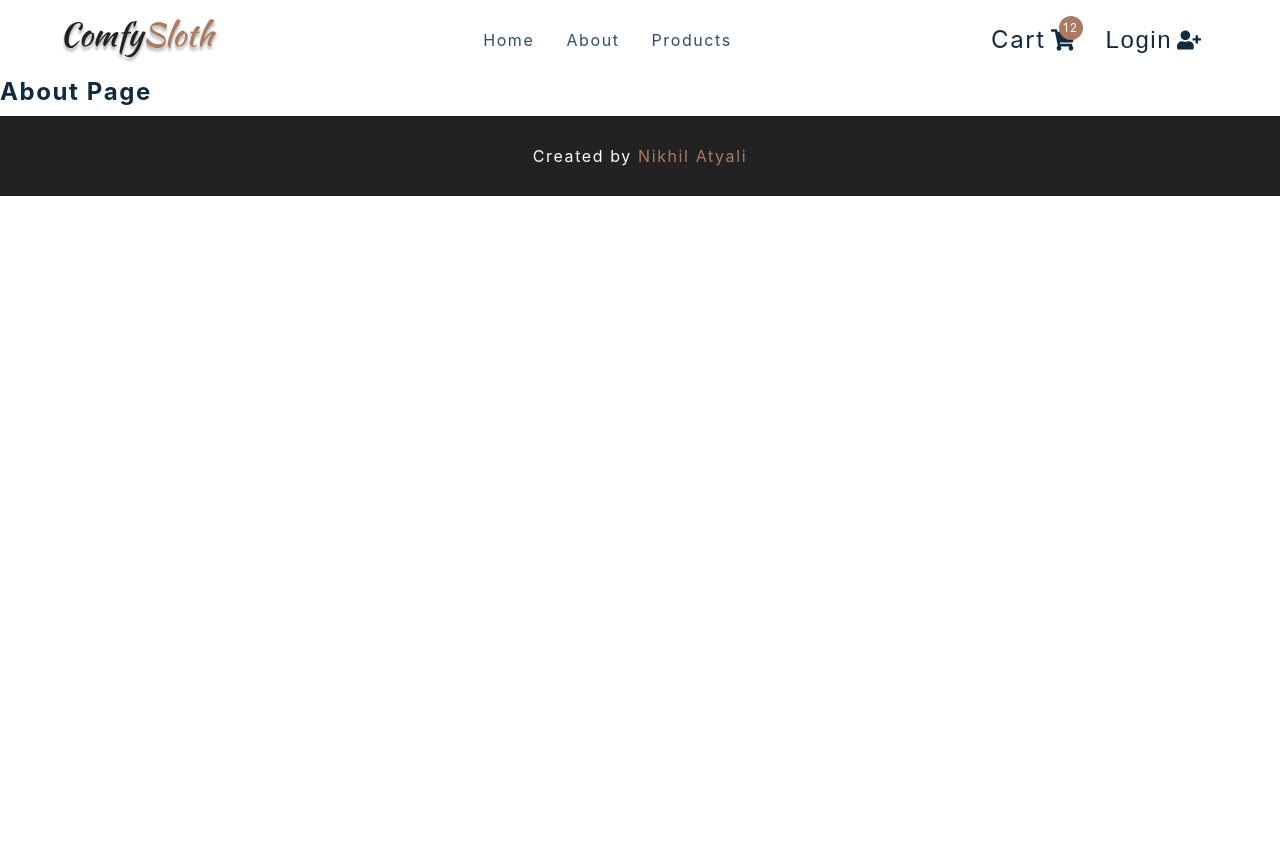
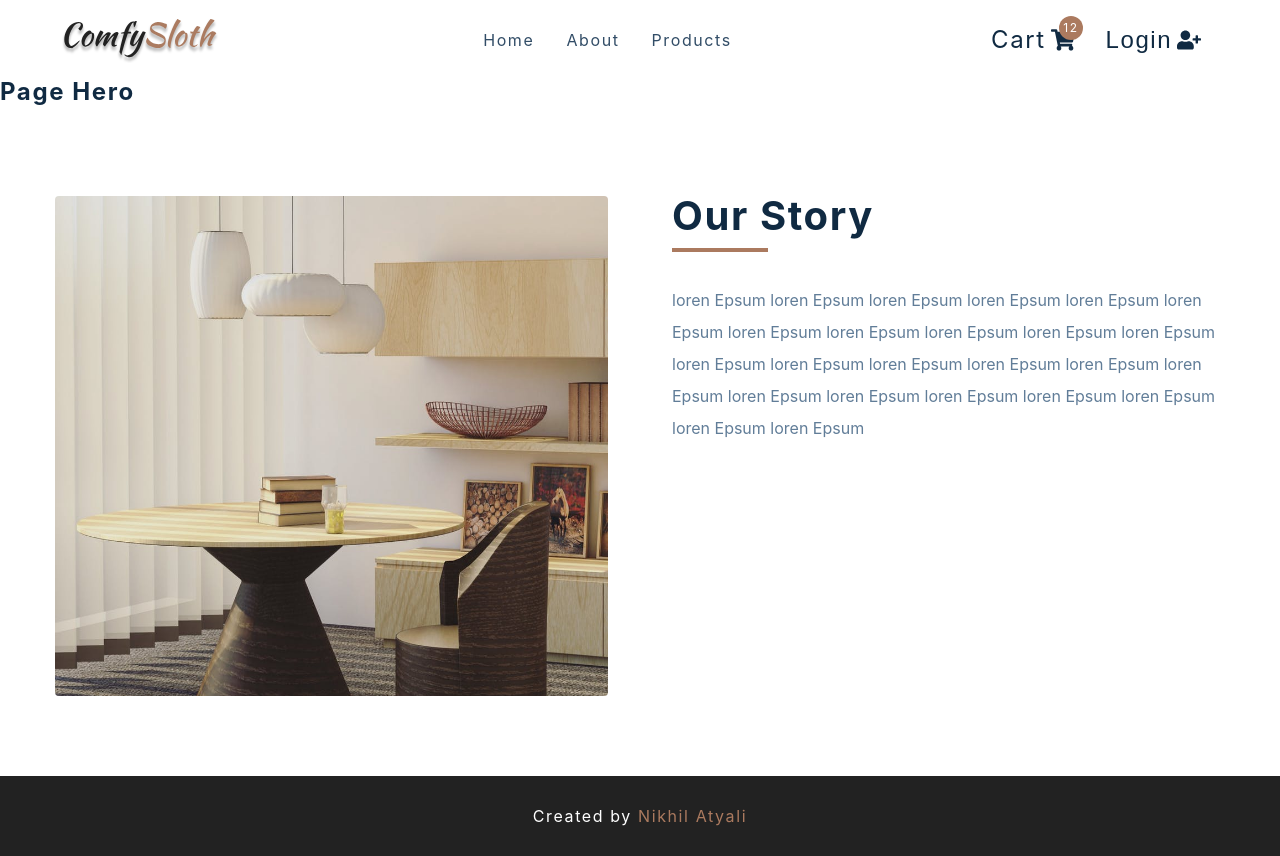
Before and after one commit to NikhilAtyali/comfy-store, a React (Create React App) app: page /about in a window 1280 px wide. Before the commit the page ends 800 px from the top, so only its background shows below. Built offline with nearby package versions, Linux system fonts and the light colour scheme; the HTML template or start-up script is replaced by a standard one.

Commit message:
Feat: added about and error page

```diff
--- a/src/pages/AboutPage.js
+++ b/src/pages/AboutPage.js
@@ -1,11 +1,32 @@
-import React from 'react'
-import styled from 'styled-components'
-import { PageHero } from '../components'
-import aboutImg from '../assets/hero-bcg.jpeg'
+import React from "react";
+import styled from "styled-components";
+import { PageHero } from "../components";
+import aboutImg from "../assets/hero-bcg.jpeg";
 
 const AboutPage = () => {
-  return <h4>about page</h4>
-}
+  return (
+    <main>
+      <PageHero />
+      <Wrapper className="page section section-center">
+        <img src={aboutImg} alt="Nice Desk" />
+        <article>
+          <div className="title">
+            <h2>Our Story</h2>
+            <div className="underline"></div>
+            <p>
+              {" "}
+              loren Epsum loren Epsum loren Epsum loren Epsum loren Epsum loren
+              Epsum loren Epsum loren Epsum loren Epsum loren Epsum loren Epsum
+              loren Epsum loren Epsum loren Epsum loren Epsum loren Epsum loren
+              Epsum loren Epsum loren Epsum loren Epsum loren Epsum loren Epsum
+              loren Epsum loren Epsum{" "}
+            </p>
+          </div>
+        </article>
+      </Wrapper>
+    </main>
+  );
+};
 
 const Wrapper = styled.section`
   display: grid;
@@ -33,5 +54,5 @@ const Wrapper = styled.section`
   @media (min-width: 992px) {
     grid-template-columns: 1fr 1fr;
   }
-`
-export default AboutPage
+`;
+export default AboutPage;
--- a/src/pages/ErrorPage.js
+++ b/src/pages/ErrorPage.js
@@ -1,9 +1,18 @@
-import React from 'react'
-import styled from 'styled-components'
-import { Link } from 'react-router-dom'
+import React from "react";
+import styled from "styled-components";
+import { Link } from "react-router-dom";
 const ErrorPage = () => {
-  return <h4>error page</h4>
-}
+  return (
+    <Wrapper className="page-100 ">
+      <section>
+      <h1>404</h1>
+      <h3>FoundThe Page You Are Looking Cannot Be </h3>
+      <Link to="/" className="btn">Back To Home</Link>
+      </section>
+
+    </Wrapper>
+  );
+};
 
 const Wrapper = styled.main`
   background: var(--clr-primary-10);
@@ -18,6 +27,6 @@ const Wrapper = styled.main`
     text-transform: none;
     margin-bottom: 2rem;
   }
-`
+`;
 
-export default ErrorPage
+export default ErrorPage;
```
